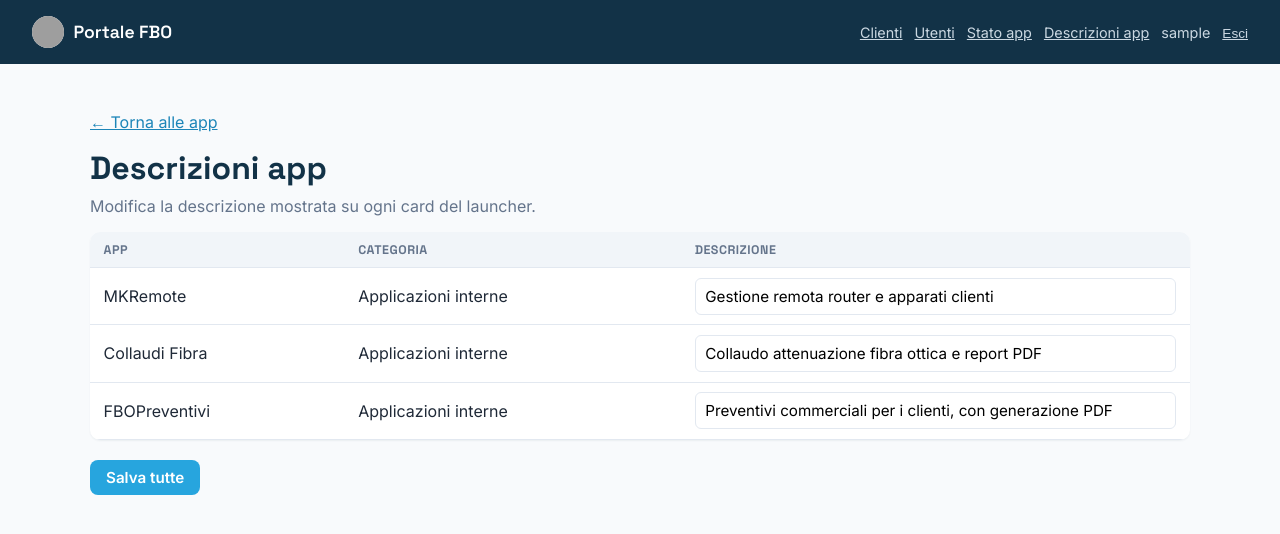
After one commit to lomax73/FBOPortal, a Django app: page /descrizioni-app/ in a window 1280 px wide. The commit adds this page. Shown: the top 534 px of the page. Run offline with Django 5.2, Linux system fonts and the light colour scheme; the visitor is signed in with stand-in values (Sample User, id 1); data comes from the database, SQL or seed files in the repository; some libraries are stand-ins or nearby versions; grey boxes are pictures that could not be loaded.

Commit message:
Aggiunge pagina "Descrizioni app" per modificare le card fuori dall'admin
Prima la descrizione di ogni card del launcher era modificabile solo da
/admin/; ora c'è una pagina dedicata (stesso pattern di "Stato app").

Co-Authored-By: Claude Sonnet 5 <noreply@anthropic.com>

```diff
--- a/catalog/urls.py
+++ b/catalog/urls.py
@@ -5,6 +5,7 @@ from . import views
 urlpatterns = [
     path('', views.HomeView.as_view(), name='home'),
     path('stato-app/', views.app_status_list, name='app-status-list'),
+    path('descrizioni-app/', views.app_description_list, name='app-description-list'),
     path('stati/', views.status_config_list, name='status-config-list'),
     path('stati/nuovo/', views.status_config_create, name='status-config-create'),
     path('stati/<int:pk>/modifica/', views.status_config_update, name='status-config-update'),
--- a/catalog/views.py
+++ b/catalog/views.py
@@ -31,6 +31,20 @@ def app_status_list(request):
         return redirect('app-status-list')
 
     return render(request, 'catalog/app_status_list.html', {'apps': apps, 'statuses': statuses})
+
+
+@login_required
+def app_description_list(request):
+    apps = AppLink.objects.all()
+
+    if request.method == 'POST':
+        for app in apps:
+            app.description = request.POST.get(f'description_{app.pk}', '').strip()
+            app.save(update_fields=['description'])
+        messages.success(request, 'Descrizioni aggiornate.')
+        return redirect('app-description-list')
+
+    return render(request, 'catalog/app_description_list.html', {'apps': apps})
 
 
 @login_required
--- a/templates/base.html
+++ b/templates/base.html
@@ -89,6 +89,7 @@
         <a href="{% url 'cliente-list' %}" style="color:#cbd8e2;">Clienti</a>
         <a href="{% url 'user-list' %}" style="color:#cbd8e2;">Utenti</a>
         <a href="{% url 'app-status-list' %}" style="color:#cbd8e2;">Stato app</a>
+        <a href="{% url 'app-description-list' %}" style="color:#cbd8e2;">Descrizioni app</a>
         <span>{{ user.username }}</span>
         <form method="post" action="{% url 'logout' %}">
             {% csrf_token %}
--- /dev/null
+++ b/templates/catalog/app_description_list.html
@@ -0,0 +1,38 @@
+{% extends "base.html" %}
+
+{% block title %}Descrizioni app — Portale FBO{% endblock %}
+
+{% block content %}
+<p><a href="{% url 'home' %}">&larr; Torna alle app</a></p>
+<h1>Descrizioni app</h1>
+<p style="color:#64748b; margin-top:-0.5rem;">
+    Modifica la descrizione mostrata su ogni card del launcher.
+</p>
+
+<form method="post">
+    {% csrf_token %}
+    <table>
+        <thead>
+            <tr>
+                <th>App</th>
+                <th>Categoria</th>
+                <th>Descrizione</th>
+            </tr>
+        </thead>
+        <tbody>
+            {% for app in apps %}
+            <tr>
+                <td>{{ app.name }}</td>
+                <td>{{ app.get_categoria_display }}</td>
+                <td>
+                    <input type="text" name="description_{{ app.pk }}" value="{{ app.description }}" maxlength="255" style="width:100%;">
+                </td>
+            </tr>
+            {% endfor %}
+        </tbody>
+    </table>
+    <p style="margin-top:1.25rem;">
+        <button class="btn" type="submit">Salva tutte</button>
+    </p>
+</form>
+{% endblock %}
```
